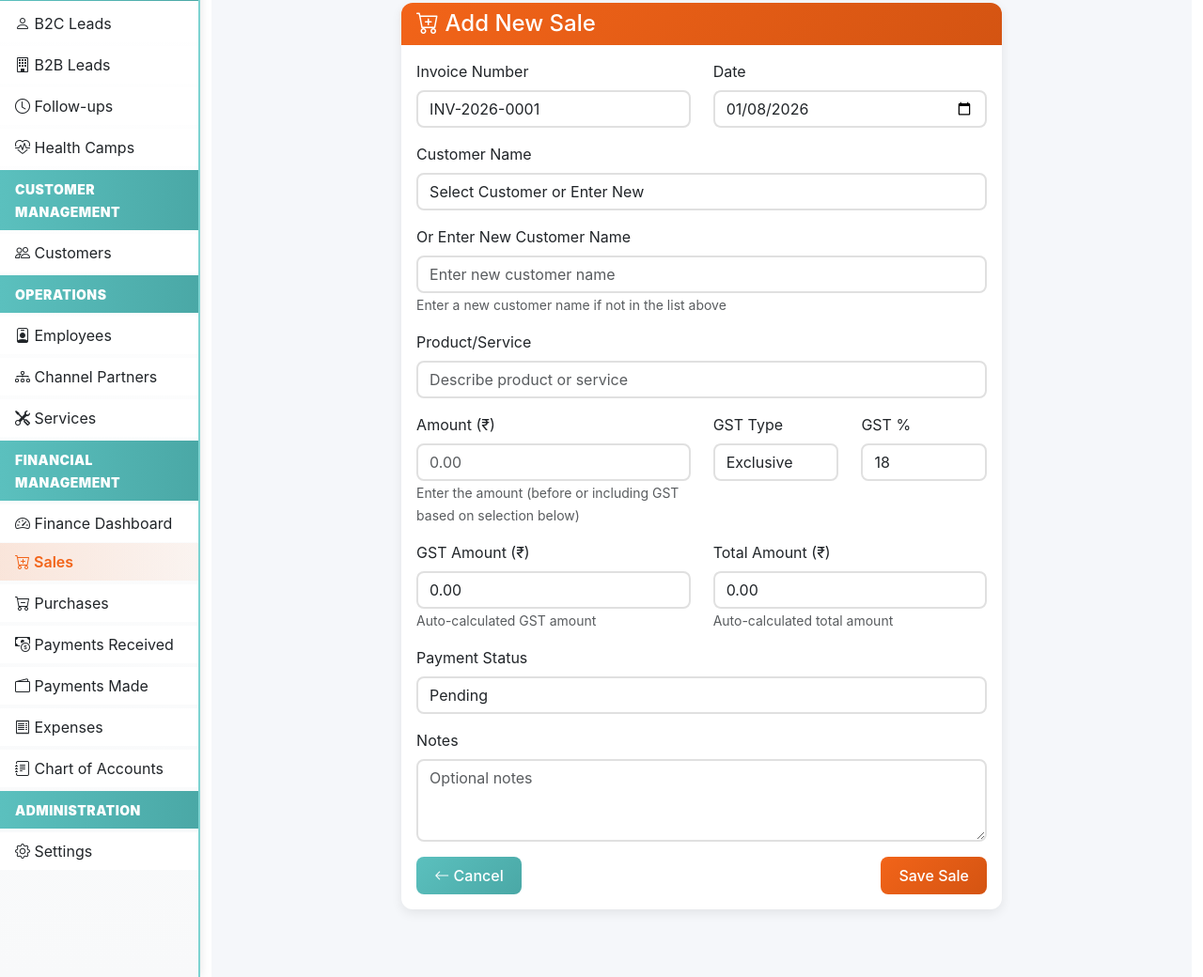
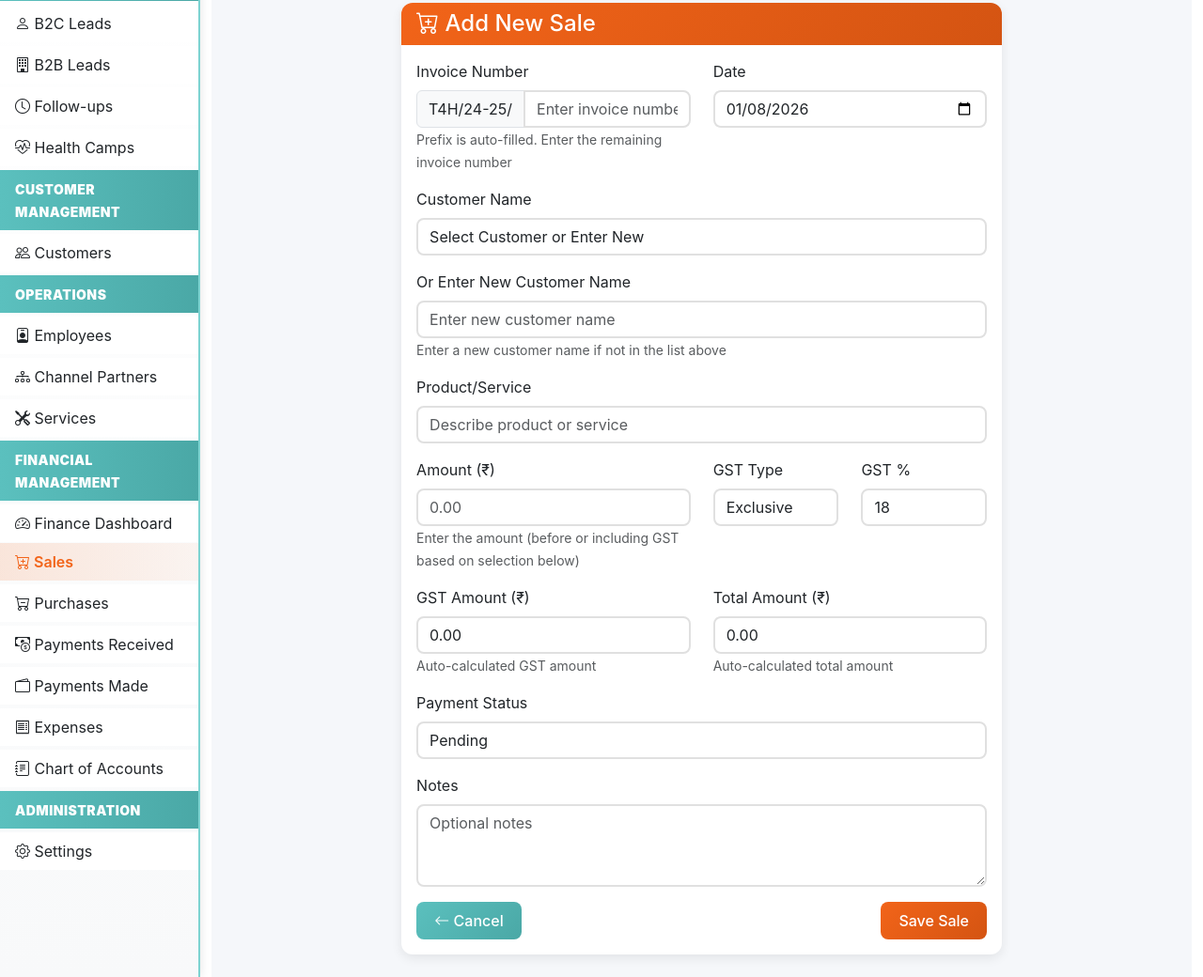
Before and after one commit to Codimai-dev/toast4health-crm, a Flask app: page /finance/sales/add in a window 1280 px wide. Shown: the part 151-1191 px from the top of the page at 94% size. Run offline with Flask 3, Linux system fonts and the light colour scheme; a user stored in the database is signed in; tables that the repository leaves empty hold one stand-in row (values such as "Sample post"); parts of the project's set-up code (start-up, migrations or seed data) failed here and were passed over.

Commit message:
feat: Change invoice number format to T4H/24-25/[user-input]

```diff
--- a/app/finance/forms.py
+++ b/app/finance/forms.py
@@ -9,7 +9,7 @@ class SaleForm(FlaskForm):
     """Form for adding/editing sales."""
 
     invoice_number = StringField('Invoice Number', validators=[DataRequired()],
-                                render_kw={'class': 'form-control', 'readonly': True, 'autocomplete': 'off'})
+                                render_kw={'class': 'form-control', 'autocomplete': 'off', 'placeholder': 'Enter invoice number after T4H/24-25/'})
     date = DateField('Date', validators=[DataRequired()],
                     render_kw={'class': 'form-control', 'type': 'date', 'autocomplete': 'off'})
     customer_name = SelectField('Customer Name', choices=[('', 'Select Customer or Enter New')], validators=[DataRequired()],
--- a/app/finance/routes.py
+++ b/app/finance/routes.py
@@ -175,8 +175,13 @@ def sales_add():
         customer = Customer.query.filter_by(customer_name=customer_name).first()
         customer_id = customer.id if customer else None
 
+        # Ensure invoice number has the prefix
+        invoice_num = form.invoice_number.data
+        if not invoice_num.startswith('T4H/24-25/'):
+            invoice_num = 'T4H/24-25/' + invoice_num
+
         sale = Sale(
-            invoice_number=Sale.generate_invoice_number(),
+            invoice_number=invoice_num,
             date=form.date.data,
             customer_name=customer_name,
             customer_id=customer_id,
@@ -234,8 +239,7 @@ def sales_add():
             flash('Payment received entry created automatically!', 'info')
         return redirect(url_for('finance.sales'))
 
-    # Pre-populate invoice number
-    form.invoice_number.data = Sale.generate_invoice_number()
+    # Don't pre-populate invoice number - user will enter after prefix
     form.date.data = date.today()
     form.payment_date.data = date.today()
     return render_template('finance/sales/add.html', title='Add Sale', form=form)
--- a/app/models.py
+++ b/app/models.py
@@ -1027,26 +1027,9 @@ class Sale(db.Model, TimestampMixin, UserTrackingMixin):
 
     @staticmethod
     def generate_invoice_number():
-        """Generate a unique invoice number in format INV-YYYY-XXX."""
-        from datetime import datetime
-        year = datetime.now().year
-        existing_invoices = db.session.query(Sale.invoice_number).filter(
-            Sale.invoice_number.like(f'INV-{year}-%')
-        ).all()
-
-        if existing_invoices:
-            numbers = []
-            for inv in existing_invoices:
-                try:
-                    num_part = inv[0].split('-')[-1]
-                    numbers.append(int(num_part))
-                except (IndexError, ValueError):
-                    continue
-            next_num = max(numbers) + 1 if numbers else 1
-        else:
-            next_num = 1
-
-        return f'INV-{year}-{next_num:04d}'
+        """Generate a unique invoice number prefix in format T4H/24-25/."""
+        # Return only the prefix, user will add the rest
+        return 'T4H/24-25/'
 
 
 # Indexes for Sale
--- a/app/templates/finance/sales/add.html
+++ b/app/templates/finance/sales/add.html
@@ -24,7 +24,11 @@
                         <div class="row">
                             <div class="col-md-6 mb-3">
                                 {{ form.invoice_number.label(class="form-label") }}
-                                {{ form.invoice_number(class="form-control") }}
+                                <div class="input-group">
+                                    <span class="input-group-text">T4H/24-25/</span>
+                                    {{ form.invoice_number(class="form-control", id="invoice_number_input") }}
+                                </div>
+                                <small class="text-muted">Prefix is auto-filled. Enter the remaining invoice number</small>
                             </div>
                             <div class="col-md-6 mb-3">
                                 {{ form.date.label(class="form-label") }}
@@ -145,6 +149,23 @@
         const paymentStatusField = document.getElementById('payment_status');
         const paymentDetailsDiv = document.getElementById('payment_details');
         const paymentAmountField = document.getElementById('payment_amount');
+        const invoiceNumberInput = document.getElementById('invoice_number_input');
+
+        // Clear the invoice number field on load (remove auto-filled prefix, user will enter their number)
+        if (invoiceNumberInput && invoiceNumberInput.value === 'T4H/24-25/') {
+            invoiceNumberInput.value = '';
+        }
+
+        // Ensure the full invoice number is submitted with prefix
+        const form = invoiceNumberInput.closest('form');
+        if (form) {
+            form.addEventListener('submit', function(e) {
+                const userInput = invoiceNumberInput.value.trim();
+                if (userInput && !userInput.startsWith('T4H/24-25/')) {
+                    invoiceNumberInput.value = 'T4H/24-25/' + userInput;
+                }
+            });
+        }
 
         function calculateGST() {
             const baseAmount = parseFloat(baseAmountField.value) || 0;
```
